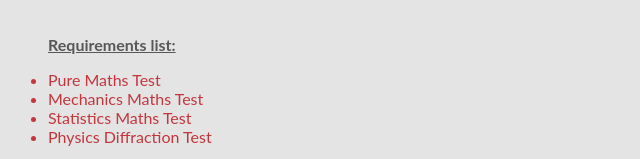
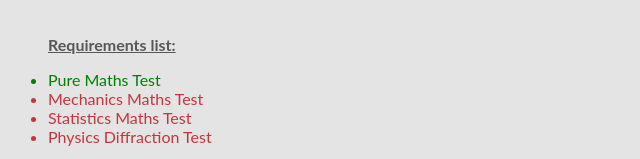
Before and after one commit to halfadam/halfadam.github.io, a plain HTML site: page timetable.html in a window 1280 px wide. Shown: the part 745-904 px from the top of the page, 0-640 px from the left. Drawn offline with Linux system fonts and the light colour scheme.

Commit message:
Update timetable.html

```diff
--- a/timetable.html
+++ b/timetable.html
@@ -180,7 +180,7 @@
     <br>
     <p><b><u>Requirements list:</u></b></p>
     <ul style="color:#C4353C">
-      <li>Pure Maths Test</li>
+      <li style="color:green">Pure Maths Test</li>
       <li>Mechanics Maths Test</li>
       <li>Statistics Maths Test</li>
       <li>Physics Diffraction Test</li>
```
